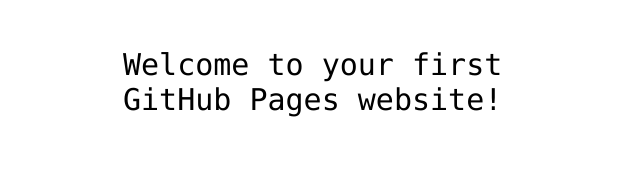
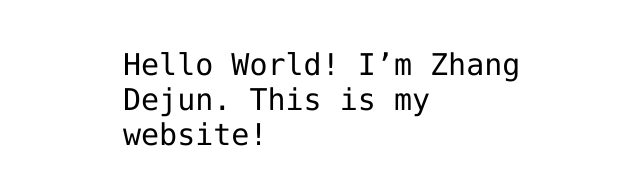
Before and after one commit to zx1739615963/Zhang-Dejun.github.io, a plain HTML site: page index.html in a window 1280 px wide. Shown: the part 341-526 px from the top of the page, without its empty margins (317-957 px from the left). Drawn offline with Linux system fonts and the light colour scheme.

Commit message:
Add my username to index.html file

```diff
--- a/index.html
+++ b/index.html
@@ -12,7 +12,7 @@
 <img src="https://octodex.github.com/images/daftpunktocat-thomas.gif" id="octocat" alt="octocat-gif" />
 
 <!-- Change this code here by copy and pasting your template on line 15 -->
-<p>Welcome to your first GitHub Pages website!</p>
+<p>Hello World! I’m Zhang Dejun. This is my website!</p>
 
 </body>
 </html>
```
